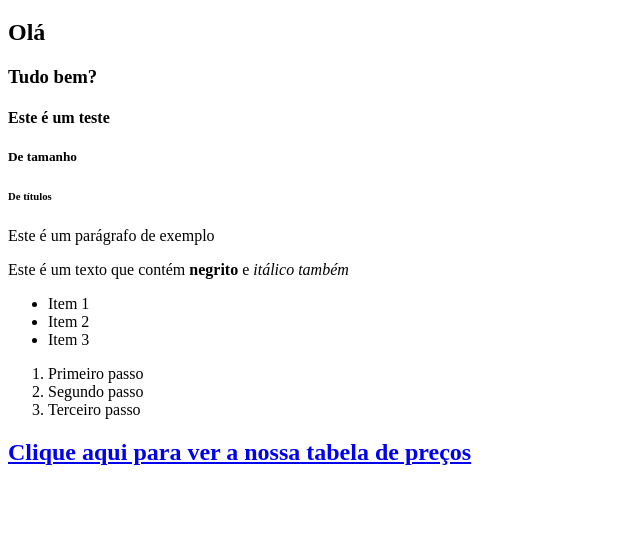
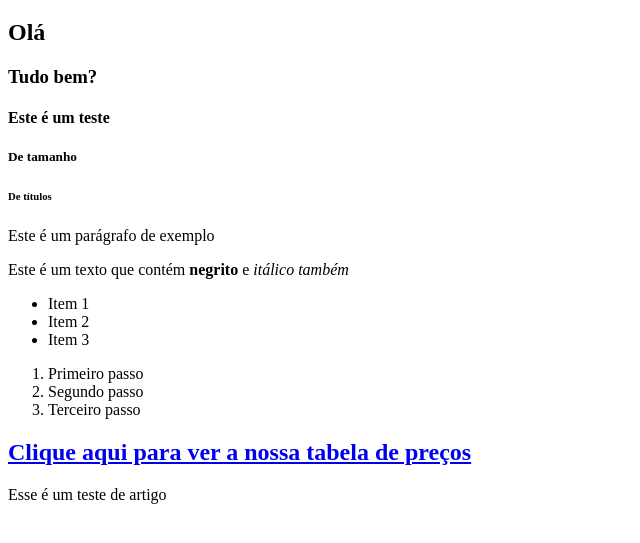
Before and after one commit to matheusguedest-cyber/Meu_Projeto_HTML, a plain HTML site: page index.html in a window 1280 px wide. Shown: the part 61-604 px from the top of the page, without its empty margins (0-640 px from the left). Drawn offline with Linux system fonts and the light colour scheme.

Commit message:
Atualiza index.html

```diff
--- a/index.html
+++ b/index.html
@@ -27,5 +27,7 @@
 <li>Terceiro passo</li>
 </ol>
 <h2> <a href="Tabela.html"> Clique aqui para ver a nossa tabela de preços</a></h2>
+<article>Esse é um teste de artigo</article>
+
 </body>
 </html>
```
